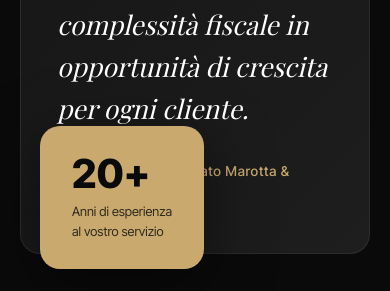
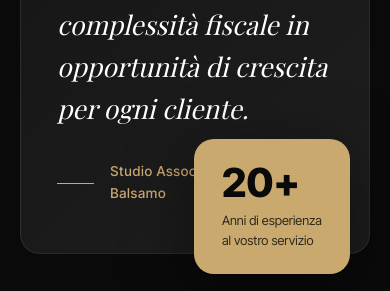
Before and after one commit to abalsamoipad-dot/iltuocommercialista, a plain HTML site: page index.html in a window 390 px wide. Shown: the part 1840-2131 px from the top of the page. Drawn offline with nearby package versions, Linux system fonts and the light colour scheme; animation ran at ten frames a second; a web font is replaced by a local one.

Commit message:
Sposta card 20+ in basso a destra per evitare sovrapposizione con citazione
Co-Authored-By: Claude Opus 4.6 <noreply@anthropic.com>

```diff
--- a/style.css
+++ b/style.css
@@ -939,13 +939,14 @@ input, select, textarea {
 
 .about-floating-card {
     position: absolute;
-    bottom: -20px;
-    left: -40px;
+    bottom: -30px;
+    right: 32px;
     background: var(--color-accent);
     color: var(--color-bg);
-    padding: 28px 32px;
+    padding: 24px 28px;
     border-radius: var(--radius-lg);
     box-shadow: var(--shadow-lg);
+    z-index: 2;
 }
 
 .floating-number {
@@ -1746,8 +1747,8 @@ input, select, textarea {
     }
 
     .about-floating-card {
-        bottom: -15px;
-        left: 20px;
+        bottom: -20px;
+        right: 20px;
     }
 
     .professionals-grid {
```
